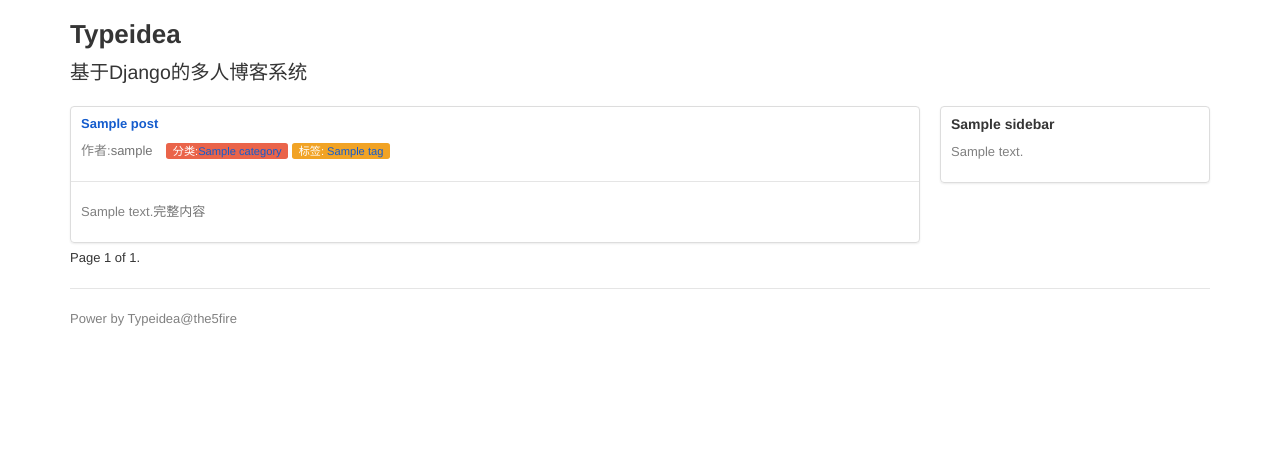
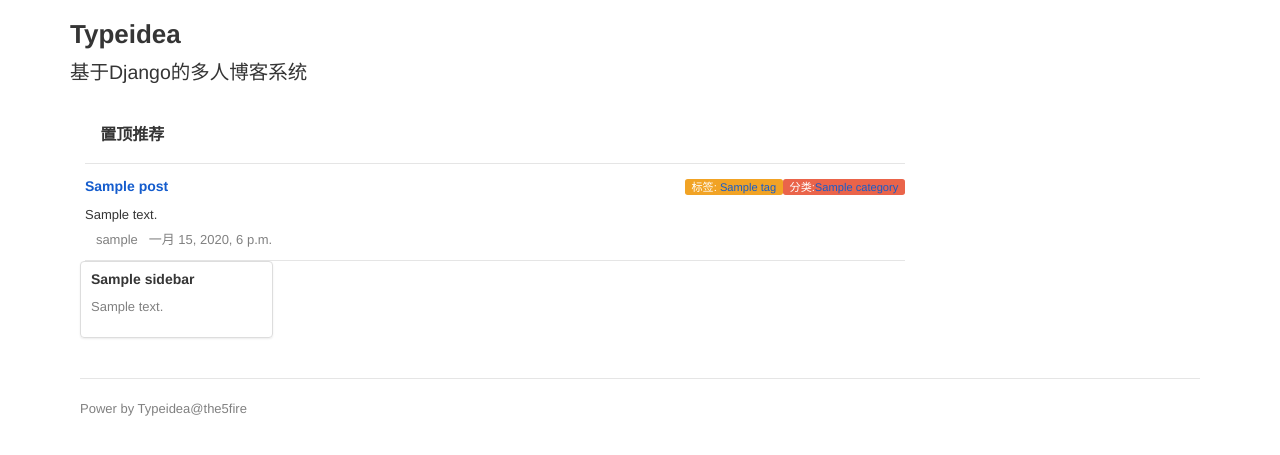
Before and after one commit to embryo233/typeidea, a Django app: page / in a window 1280 px wide. Shown: the part 40-495 px from the top of the page. Run offline with Django 3.2, Linux system fonts and the light colour scheme; tables that the repository leaves empty hold one stand-in row (values such as "Sample post"); parts of the project's set-up code (start-up, migrations or seed data) failed here and were passed over; some libraries are stand-ins or nearby versions; some web fonts are replaced.

Commit message:
独立版块展示置顶

```diff
--- a/typeidea/blog/adminx.py
+++ b/typeidea/blog/adminx.py
@@ -86,7 +86,7 @@
     form=PostAdminForm
     list_display=[
         'title','category','tag','status',
-        'created_time','owner','operator'
+        'created_time','owner','operator','is_top',
     ]
 
     list_display_links=[]
@@ -125,7 +125,7 @@
             '基础信息',
             Row("title", "category"),
             'status',
-            'tag',
+            'tag','is_top',
         ),
         Fieldset(
             '内容信息',
--- a/typeidea/blog/adminxforms.py
+++ b/typeidea/blog/adminxforms.py
@@ -28,7 +28,7 @@
         fields = (
             'category', 'tag', 'desc', 'title',
             'is_md', 'content', 'content_md', 'content_ck',
-            'status'
+            'status','is_top',
         )
 
     def __init__(self, instance=None, initial=None, **kwargs):
--- a/typeidea/blog/models.py
+++ b/typeidea/blog/models.py
@@ -97,6 +97,7 @@
     tag = models.ManyToManyField(Tag, verbose_name="标签")
     owner = models.ForeignKey(User, verbose_name="作者", on_delete=models.DO_NOTHING)
     created_time = models.DateTimeField(auto_now_add=True, verbose_name="创建时间")
+    is_top=models.BooleanField(default=False,verbose_name="置顶")
 
     pv = models.PositiveIntegerField(default=1)
     uv = models.PositiveIntegerField(default=1)
@@ -158,6 +159,10 @@
             cache.set('hot_posts', result, 10 * 60)
         return result
 
+    @classmethod
+    def get_topped_posts(cls):
+        return cls.objects.filter(status=cls.STATUS_NORMAL,is_top=True)
+
     @cached_property
     def tags(self):
         return ','.join(self.tag.values_list('name',flat=True))
--- a/typeidea/blog/views.py
+++ b/typeidea/blog/views.py
@@ -63,8 +63,17 @@
 
         return sidebars;
 
-class IndexView(CommonViewMixin,ListView):
-    queryset=Post.latest_posts()
+class TopViewMixin:
+    def get_context_data(self,**kwargs):
+        context=super().get_context_data(**kwargs)
+
+        context.update({
+            'topped_posts':Post.get_topped_posts(),
+        })
+        return context
+
+class IndexView(CommonViewMixin,TopViewMixin,ListView):
+    queryset=Post.latest_posts().filter(is_top=False)
     paginate_by=5
     context_object_name='post_list'
     template_name='blog/list.html'
--- a/typeidea/typeidea/themes/zui/templates/blog/list.html
+++ b/typeidea/typeidea/themes/zui/templates/blog/list.html
@@ -12,6 +12,32 @@
 
 
 {% block main %}
+<div class="list">
+  <header>
+    <h3><i class="icon-list-ul"></i> 置顶推荐</h3>
+  </header>
+  <div class="items items-hover">
+  {% for post in topped_posts %}
+        <div class="item">
+          <div class="item-heading">
+            <div class="pull-right label label-danger card-link">分类:<a href="{% url 'category-list' post.category_id %}">{{ post.category.name }}</a></div>
+            <div class="pull-right label label-warning card-link">标签:
+                {% for tag in post.tag.all %}
+                <a href="{% url 'tag-list' tag.id %}">{{ tag.name }}</a>
+                {% endfor %}
+            </div>
+            <h4><a href="{% url 'post-detail' post.id %}">{{ post.title }}</a></h4>
+          </div>
+          <div class="item-content">
+            <div class="text">{{ post.desc }}</div>
+          </div>
+          <div class="item-footer">
+		  <a href="#" class="text-muted"><i class="icon-user"></i>{{post.owner.username}}</a> &nbsp; <span class="text-muted">{{post.created_time}}</span>
+          </div>
+        </div>
+  {% endfor %}
+</div>
+
     {% for post in post_list %}
     <div class="card post">
         <div class="card-body">
```
Also changed, not shown: typeidea/blog/admin.py (+4 -4 lines), typeidea/blog/migrations/0002_post_is_top.py (added).
